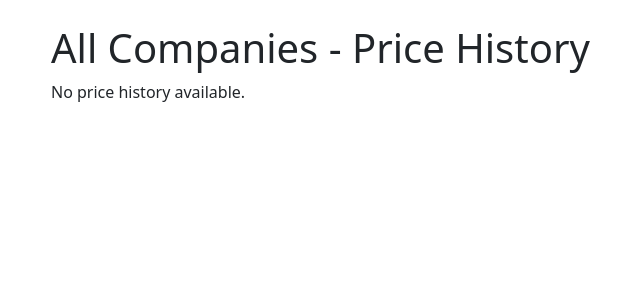
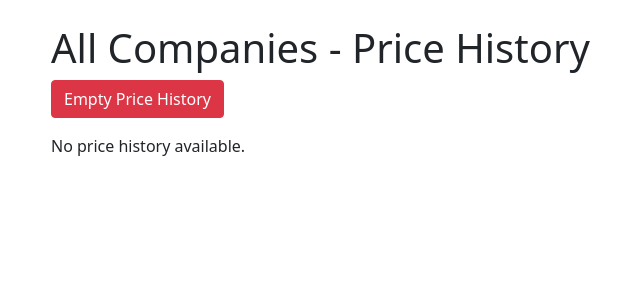
Before and after one commit to Dipesh-Ghimire/nepse-stock-scrapers, a Django app: page /prices/ in a window 1280 px wide. Shown: the part 56-356 px from the top of the page, without its empty margins (43-683 px from the left). Run offline with Django 5.2, Linux system fonts and the light colour scheme; data that the repository does not hold is empty.

Commit message:
created clearing price list feature

```diff
--- a/stockmarket/stocks/forms.py
+++ b/stockmarket/stocks/forms.py
@@ -11,3 +11,7 @@ class CompanyNewsForm(forms.ModelForm):
     class Meta:
         model = CompanyNews
         fields = ['company', 'news_title', 'news_date', 'news_image', 'news_body']
+
+# Clear Price History Form
+class ConfirmDeletionForm(forms.Form):
+    confirm = forms.BooleanField(required=True, label="Are you sure you want to delete all price history records?")
--- a/stockmarket/stocks/templates/stocks/price_history_list.html
+++ b/stockmarket/stocks/templates/stocks/price_history_list.html
@@ -5,6 +5,11 @@
 {% block content %}
 <div class="container mt-4">
     <h1>All Companies - Price History</h1>
+
+    {% comment %} Empty Price History Button {% endcomment %}
+    <div class="mb-3">
+        <a href="{% url 'clear_pricehistory' %}" class="btn btn-danger ">Empty Price History</a>
+    </div>
 
     {% if prices %}
     <table class="table table-striped table-hover">
--- a/stockmarket/stocks/urls.py
+++ b/stockmarket/stocks/urls.py
@@ -16,6 +16,7 @@ urlpatterns = [
     path('news/<int:news_id>/', views.company_news_detail, name='company_news_detail'),
 
     path('prices/', views.price_history_list, name='price_history_list'),
+    path('clear_prices/', views.delete_all_price_records, name='clear_pricehistory'),
 
     path('scrape-company/<int:id>/', views.scrape_company_prices, name='scrape_company_prices'),
     path('scrape-company-nepstock/<int:id>/', views.scrape_price_nepstock, name='scrape_price_nepstock'),
--- a/stockmarket/stocks/views.py
+++ b/stockmarket/stocks/views.py
@@ -5,7 +5,7 @@ from django.http import JsonResponse
 
 from .scrapers.merolagani_scraper import MerolaganiStockScraper, save_price_history_to_db_ml
 
-from .forms import CompanyNewsForm, CompanyProfileForm
+from .forms import ConfirmDeletionForm, CompanyNewsForm, CompanyProfileForm
 
 from .models import CompanyNews, CompanyProfile, PriceHistory
 from .scrapers.scrape_prices import scrape_company_price_history
@@ -171,3 +171,8 @@ def add_company_news(request):
 def company_news_detail(request, news_id):
     news_article = CompanyNews.objects.get(id=news_id)
     return render(request, 'stocks/company_news_detail.html', {'article': news_article})
+def delete_all_price_records(request):
+    if request.method == 'POST':
+        deleted_count, _ = PriceHistory.objects.all().delete()
+        return redirect('price_history_list')  # Redirect to the price history list after deletion
+    return render(request, 'stocks/delete_all_price_records.html')
```
Also changed, not shown: stockmarket/stocks/templates/stocks/delete_all_price_records.html (added, +12 -0 lines).
